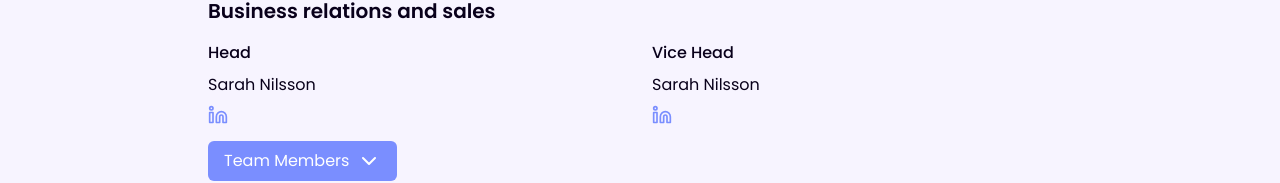
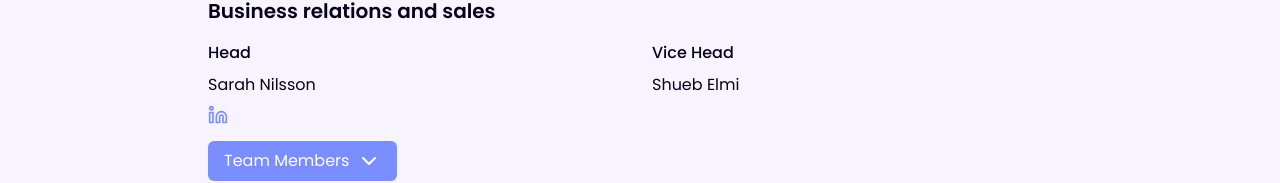
Before and after one commit to Systemvetardagen/Systemvetardagen, a React (Vite) app: page /about in a window 1280 px wide. Shown: the part 1621-1804 px from the top of the page. Built offline with nearby package versions, Linux system fonts and the light colour scheme.

Commit message:
Brs Vice head fix

```diff
--- a/src/components/TeamSection/teamData.ts
+++ b/src/components/TeamSection/teamData.ts
@@ -112,8 +112,7 @@ export const teamData: Team[] = [
             linkedIn: 'http://linkedIn.com/in/sarahnilssons',
         },
         viceHead: {
-            name: 'Sarah Nilsson',
-            linkedIn: 'http://linkedIn.com/in/sarahnilssons',
+            name: 'Shueb Elmi',
         },
         teamMembers: [
             {
```
